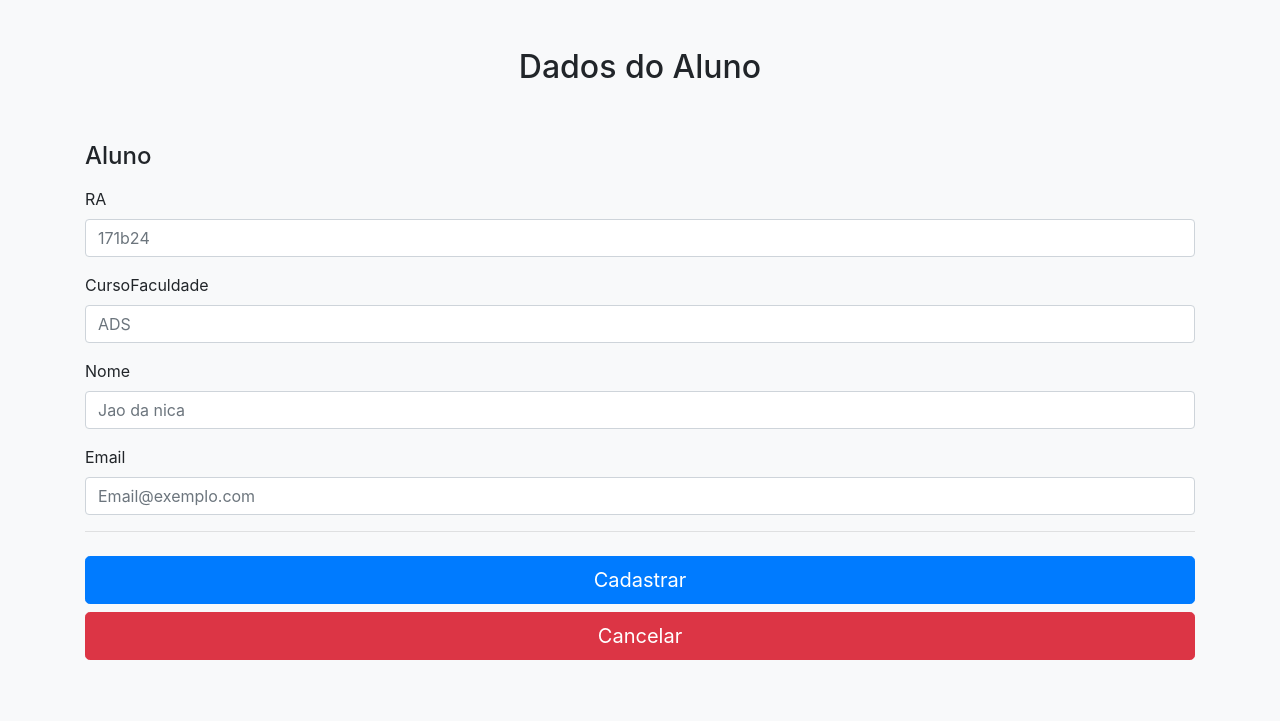
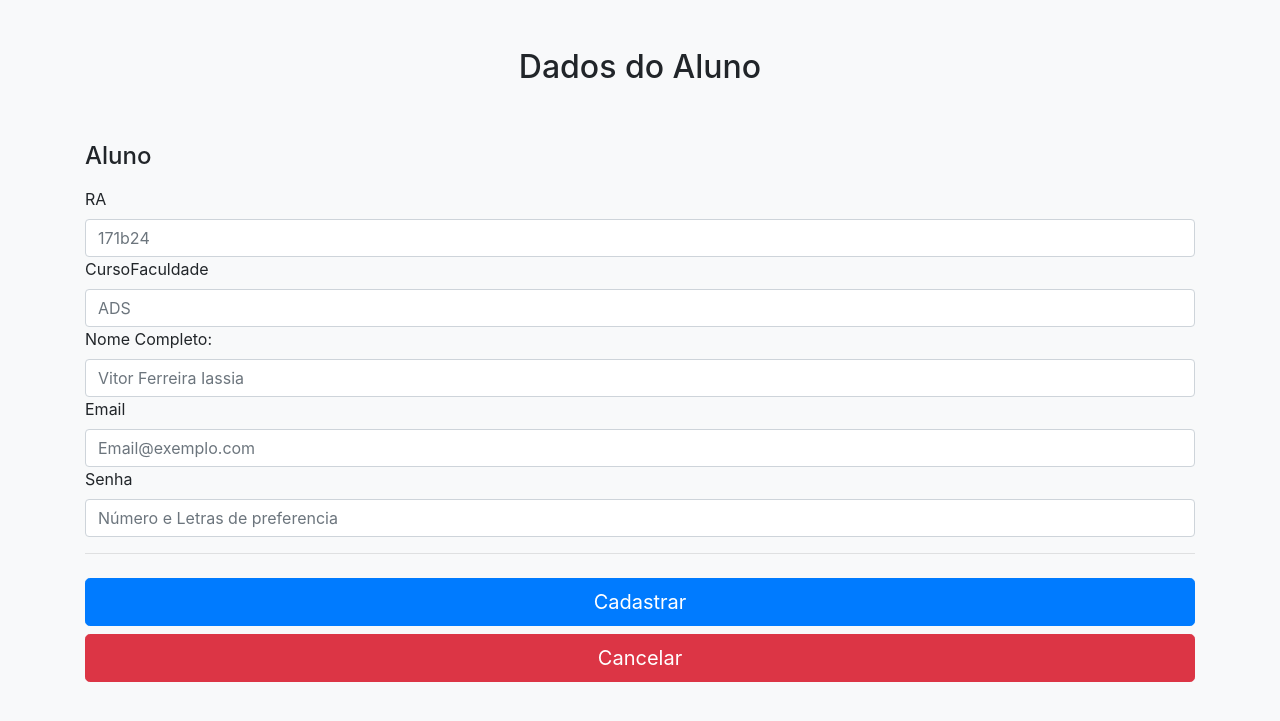
Before and after one commit to vitoriassia/Controle-de-Cursos, a PHP site: page /Paginas/CadastroAluno.php in a window 1280 px wide. Shown: the top 721 px of the page. Run offline with PHP 8.4, Linux system fonts and the light colour scheme; some libraries are stand-ins or nearby versions.

Commit message:
adiçao dos atributos, e fazendo add com o novo banco

```diff
--- a/Paginas/CadastroAluno.php
+++ b/Paginas/CadastroAluno.php
@@ -27,33 +27,36 @@
         <div class="col-md-12 order-md-1">
           <h4 class="mb-3">Aluno</h4>
           <form name=form1 action="Alunofazer.php" METHOD="post" class="needs-validation" novalidate>
-			<div class="mb-3">
+          <div class="mb-3">
               <label for="address">RA</label>
-              <input type="text" Name="RA" value="" class="form-control" id="RA" placeholder="171b24" required>
+              <input type="text" Name="Ra" value="" class="form-control" id="Ra" placeholder="171b24" >
               <div class="invalid-feedback">
                Por favor colocar um RA valido.
               </div>
-            </div>
-			<div class="mb-3">
+
               <label for="address">CursoFaculdade</label>
-              <input type="text" Name="CursoFaculdade" value="" class="form-control" id="CursoFaculdade" placeholder="ADS" required>
+              <input type="text" Name="CursoFaculdade" value="" class="form-control" id="CursoFaculdade" placeholder="ADS" >
               <div class="invalid-feedback">
                Por favor colocar um CursoFaculdade valido.
               </div>
-            </div>
-              <div class="mb-3">
-                <label for="firstName">Nome</label>
-                <input type="text" Name="Nome" class="form-control" id="Nome" placeholder="Jao da nica" value="" required>
+
+                <label for="firstName">Nome Completo:</label>
+                <input type="text" Name="Nome" class="form-control" id="Nome" placeholder="Vitor Ferreira Iassia" value="" >
                 <div class="invalid-feedback">
                  Por favor colocar um Nome valido.
                 </div>
-              </div>
-            <div class="mb-3">
-              <label for="Email">Email</label>
-              <input type="Email" class="form-control" Name="Email" id="Email" placeholder="Email@exemplo.com" required>
-              <div class="invalid-feedback">
-                Por favor colocar um Email valido.
-              </div>
+
+                <label for="Email">Email</label>
+                <input type="Email" class="form-control" Name="Email" id="Email" placeholder="Email@exemplo.com">
+                <div class="invalid-feedback">
+                  Por favor colocar um Email valido.
+                </div>
+
+                <label for="Senha">Senha</label>
+                <input type="" class="form-control" Name="Senha" id="Senha" placeholder="Número e Letras de preferencia">
+                <div class="invalid-feedback">
+                  Por favor colocar uma senha valida.
+                </div>
             </div>
             <hr class="mb-4">
             <button class="btn btn-primary btn-lg btn-block" type=submit name=acao value=Incluir>Cadastrar</button>
```
Also changed, not shown: Paginas/AlunoModel.php (+3 -16 lines), Paginas/Alunofazer.php (+12 -3 lines), Paginas/ControllerAluno.php (+14 -7 lines).
